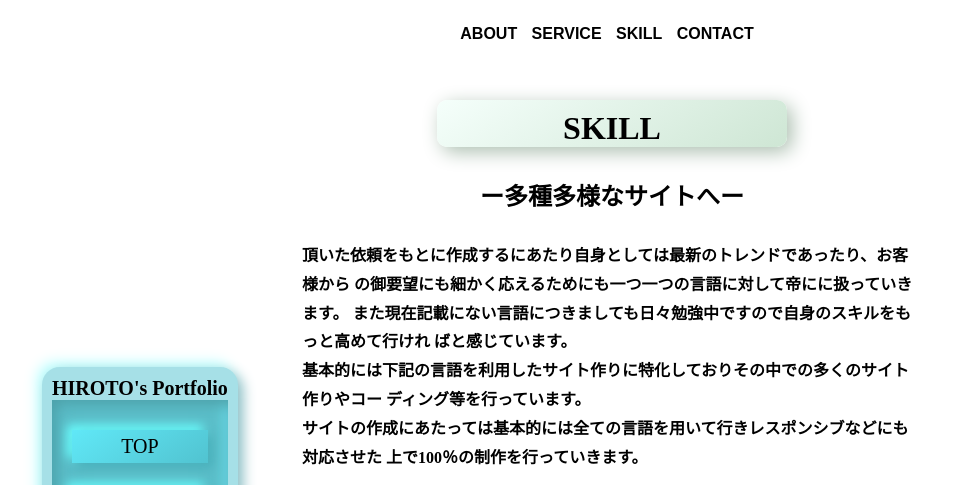
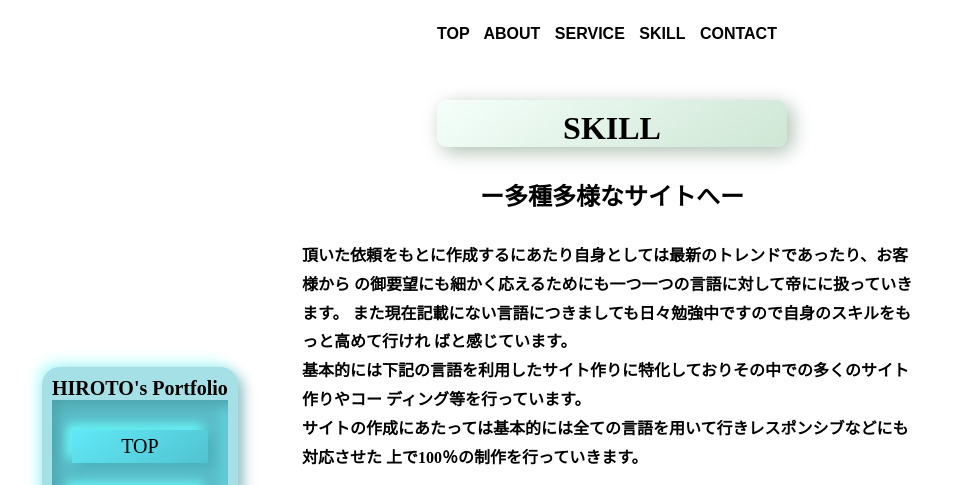
Before and after one commit to hiroto-1020/HIROTO-s-Portforio-skill, a plain HTML site: page index.html in a window 1280 px wide. Shown: the top 485 px of the page, without its empty margins (28-1007 px from the left). Drawn offline with Linux system fonts and the light colour scheme.

Commit message:
Update index.html

```diff
--- a/index.html
+++ b/index.html
@@ -9,6 +9,7 @@
 </head>
 <body>
   <header>
+    <a href="https://hiroto-1020.github.io/HIROTO-s-Portforio/">TOP</a>
     <a href="https://hiroto-1020.github.io/HIROTO-s-Portforio.about/">ABOUT</a>
     <a href="https://hiroto-1020.github.io/HIROTO-s-Portforio-service/">SERVICE</a>
     <a href="https://hiroto-1020.github.io/HIROTO-s-Portforio-skill/">SKILL</a>
```
